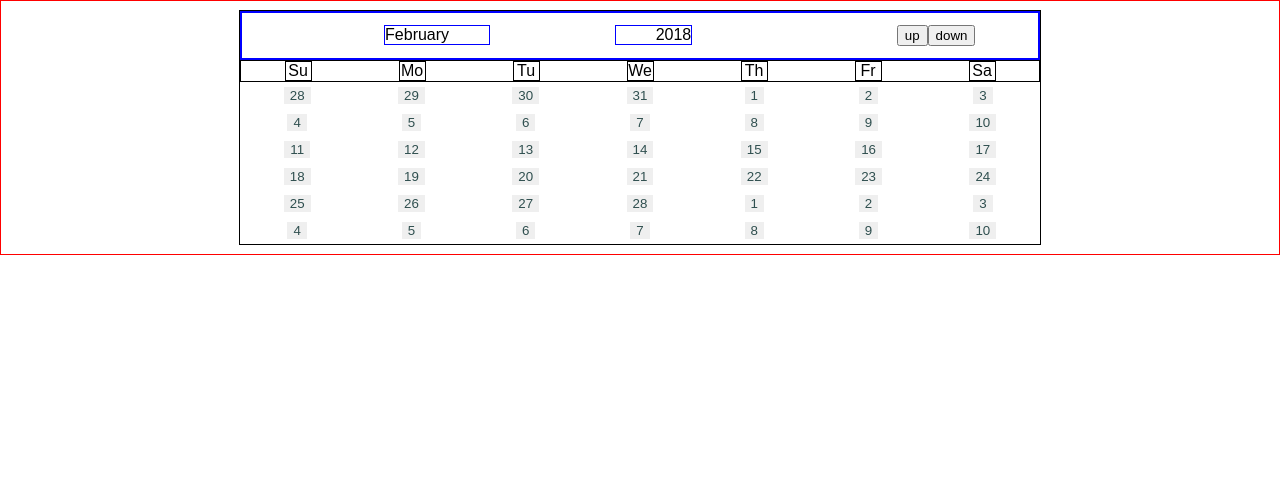
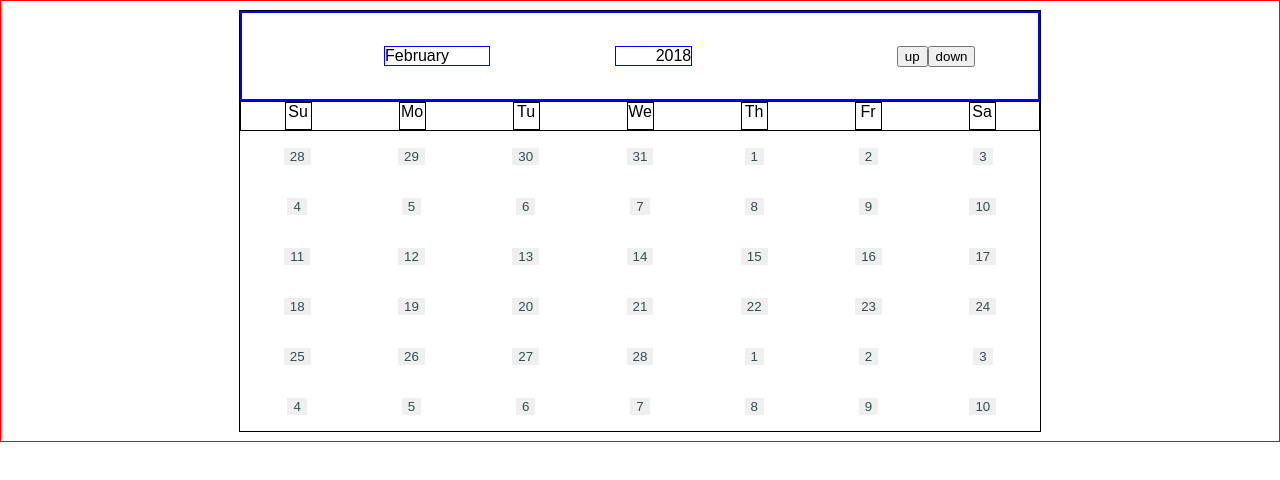
Before and after one commit to nitzan-frock/calendar-basic, a React app: page / in a window 1280 px wide. Built offline with nearby package versions, Linux system fonts and the light colour scheme.

Commit message:
fixed height

```diff
--- a/src/components/Year/Month/Days/Days.css
+++ b/src/components/Year/Month/Days/Days.css
@@ -1,5 +1,4 @@
 .Day {
     display: flex;
     align-content: center;
-    max-width: 20px;
 }
--- a/src/containers/Calendar.css
+++ b/src/containers/Calendar.css
@@ -33,7 +33,7 @@
   height: 100%;
   width: 100%;
   grid-template-columns: repeat(7, 1fr);
-  grid-template-rows: repeat(6, 1fr);
+  grid-template-rows: repeat(6, 50px);
   align-items: center;
   justify-items: center;
 }
```
